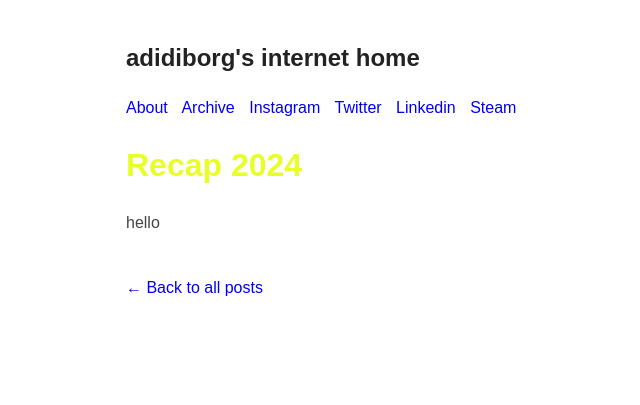
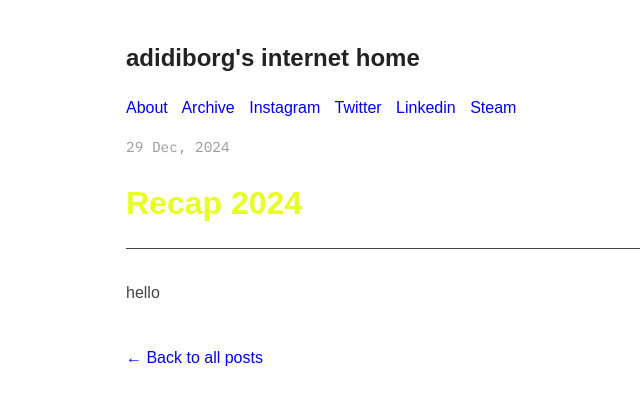
Before and after one commit to adidiborg/adidiborg.github.io, a Jekyll site: the page built from _posts/2024-12-29-recap-2024.md, in a window 1280 px wide. Shown: the top 405 px of the page, without its empty margins (154-794 px from the left). Built offline with Jekyll 4.4.1, drawn with Linux system fonts in a browser that asks for light colours.

Commit message:
margins and paddings.

```diff
--- a/_layouts/post.html
+++ b/_layouts/post.html
@@ -8,11 +8,9 @@ layout: compress
 
     {% include header.html %}
 
-    <p class="post-date">{{ page.date | date: "%-d %b, %Y" }}</p>
+    <p class="blog-date">{{ page.date | date: "%-d %b, %Y" }}</p>
     <h1 style="color:#e8ff26;">{{ page.title }}</h1>
-    <h4 class="subtitle">{{ page.subtitle }}</h4>
-
-    {{ page.content }}
+    <p class="blog-body">{{ page.content }}</p>
 
 
 
--- a/assets/style.css
+++ b/assets/style.css
@@ -1,3 +1,5 @@
+@import url('https://fonts.googleapis.com/css2?family=IBM+Plex+Mono:ital,wght@0,100;0,200;0,300;0,400;0,500;0,600;0,700;1,100;1,200;1,300;1,400;1,500;1,600;1,700&display=swap');
+
 body {
     font-family: "benton-sans", sans-serif;
     margin: auto;
@@ -281,16 +283,19 @@ a.blog-title {
     color: #e8ff26;
 }
 
-.post-date {
+.blog-date {
     padding-top: 1rem;
-    font-size: 17px;
+    font-size: 0.9rem;
     margin: 0;
-    font-family: 'IBM Plex Mono', monospace;
+    font-family: IBM Plex Mono, monospace;
     font-weight: 400;
     color: #999;
-    display: none;
 }
 
+.blog-body {
+    border-top: 1px solid;
+    padding-top: 1rem;
+}
 
 @media (prefers-color-scheme: dark) {
     body {
--- a/main.css
+++ b/main.css
@@ -1,5 +1,4 @@
 @import url("https://fonts.googleapis.com/css?family=Krub|Major+Mono+Display&display=swap");
-@import url('https://fonts.googleapis.com/css2?family=IBM+Plex+Mono:ital,wght@0,100;0,200;0,300;0,400;0,500;0,600;0,700;1,100;1,200;1,300;1,400;1,500;1,600;1,700&display=swap');
 
 .center {
   display: flex;
```
